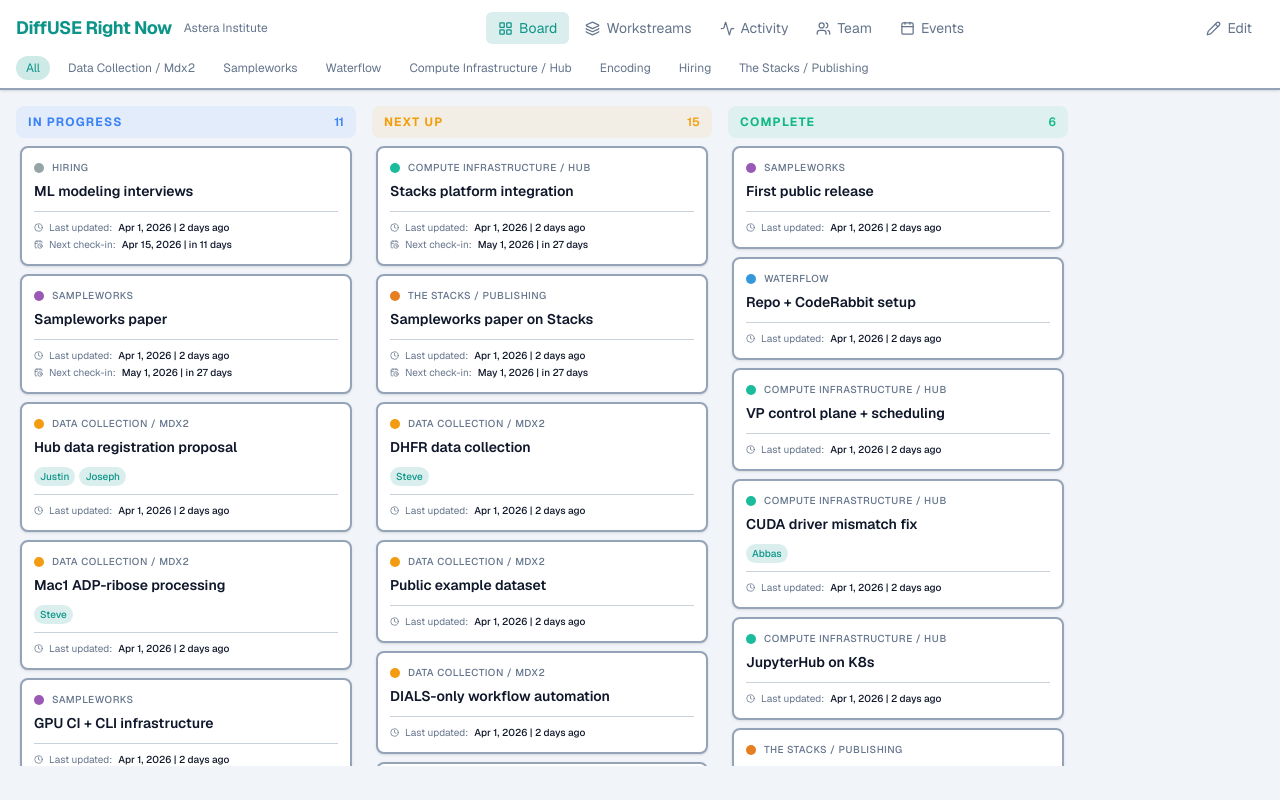
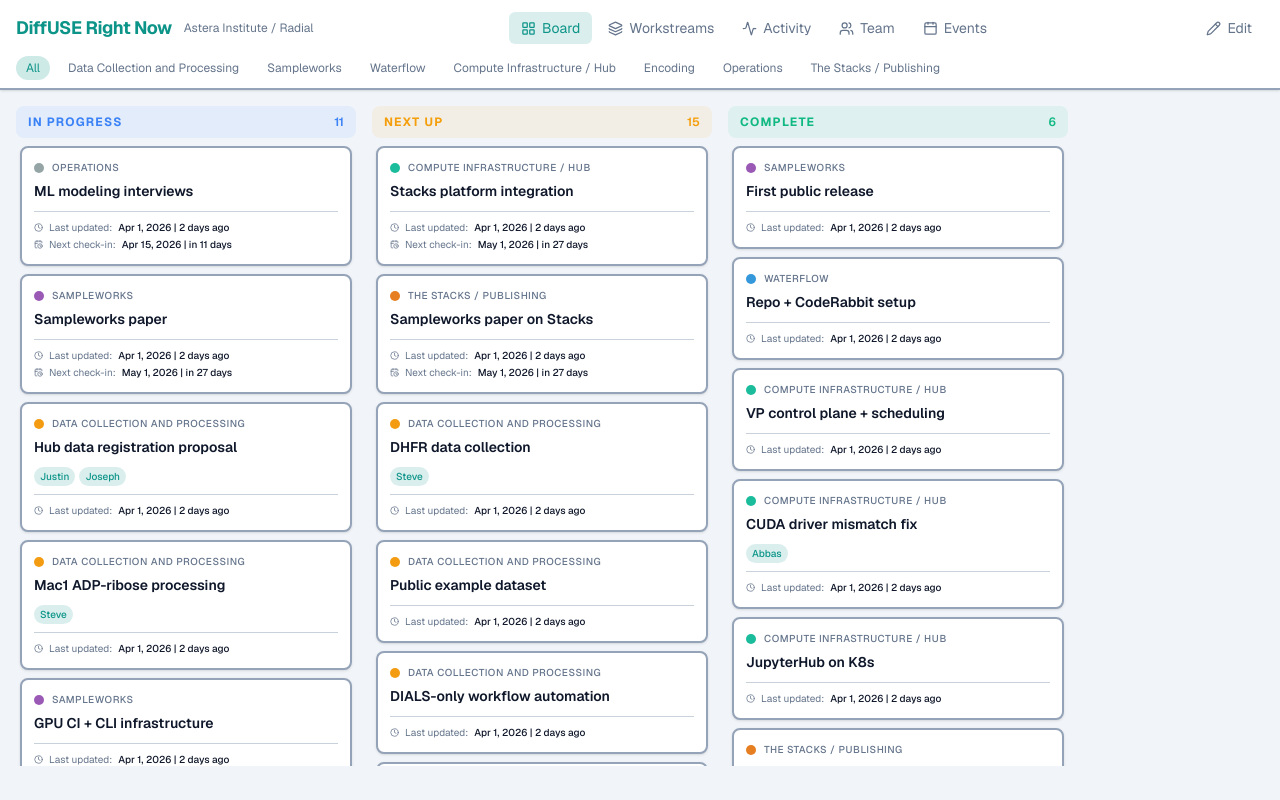
Before and after one commit to aburnim/diffuse-right-now, a Next.js app: page / in a window 1280 px wide. Built offline with nearby package versions, Linux system fonts and the light colour scheme.

Commit message:
Update header subtitle   to Astera Institute / Radial with   link

```diff
--- a/src/app/components/Header.tsx
+++ b/src/app/components/Header.tsx
@@ -49,9 +49,14 @@ export default function Header({
           <h1 className="text-lg font-bold text-accent tracking-tight">
             DiffUSE Right Now
           </h1>
-          <span className="text-xs text-muted hidden sm:inline">
-            Astera Institute
-          </span>
+          <a
+            href="https://radial.org"
+            target="_blank"
+            rel="noopener noreferrer"
+            className="text-xs text-muted hidden sm:inline hover:text-accent transition-colors"
+          >
+            Astera Institute / Radial
+          </a>
         </div>
 
         <nav className="flex items-center gap-1">
--- a/src/lib/seed-data.ts
+++ b/src/lib/seed-data.ts
@@ -4,7 +4,7 @@ export const seedData: AppState = {
   workstreams: [
     {
       id: "mdx2",
-      name: "Data Collection / Mdx2",
+      name: "Data Collection and Processing",
       color: "#F39C12",
       vision:
         "DiffUSE's \"front door\": raw crystal data in, clean datasets out. mdx2 automates diffuse scattering extraction from beamlines. Goal: any synchrotron user can process diffuse data, not just experts. Expanding beyond lysozyme to real biological questions.",
@@ -59,7 +59,7 @@ export const seedData: AppState = {
     },
     {
       id: "hiring",
-      name: "Hiring",
+      name: "Operations",
       color: "#95A5A6",
       vision:
         "Fill critical science gaps: ML modeling, validation, biology. ML modeler for Sampleworks/Water; postdoc for data collection. All roles require PhD + bio background + open science alignment.",
```
